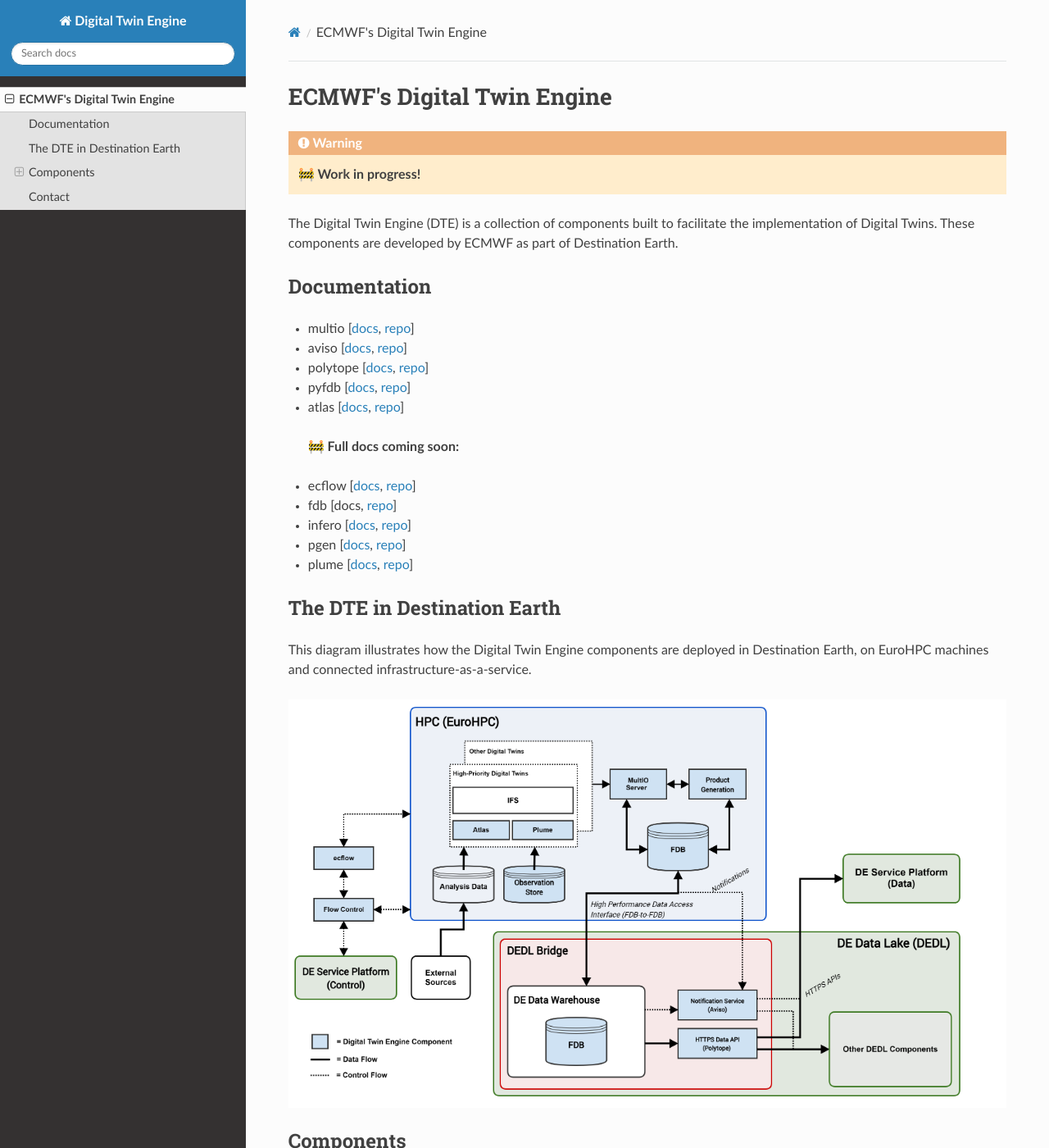
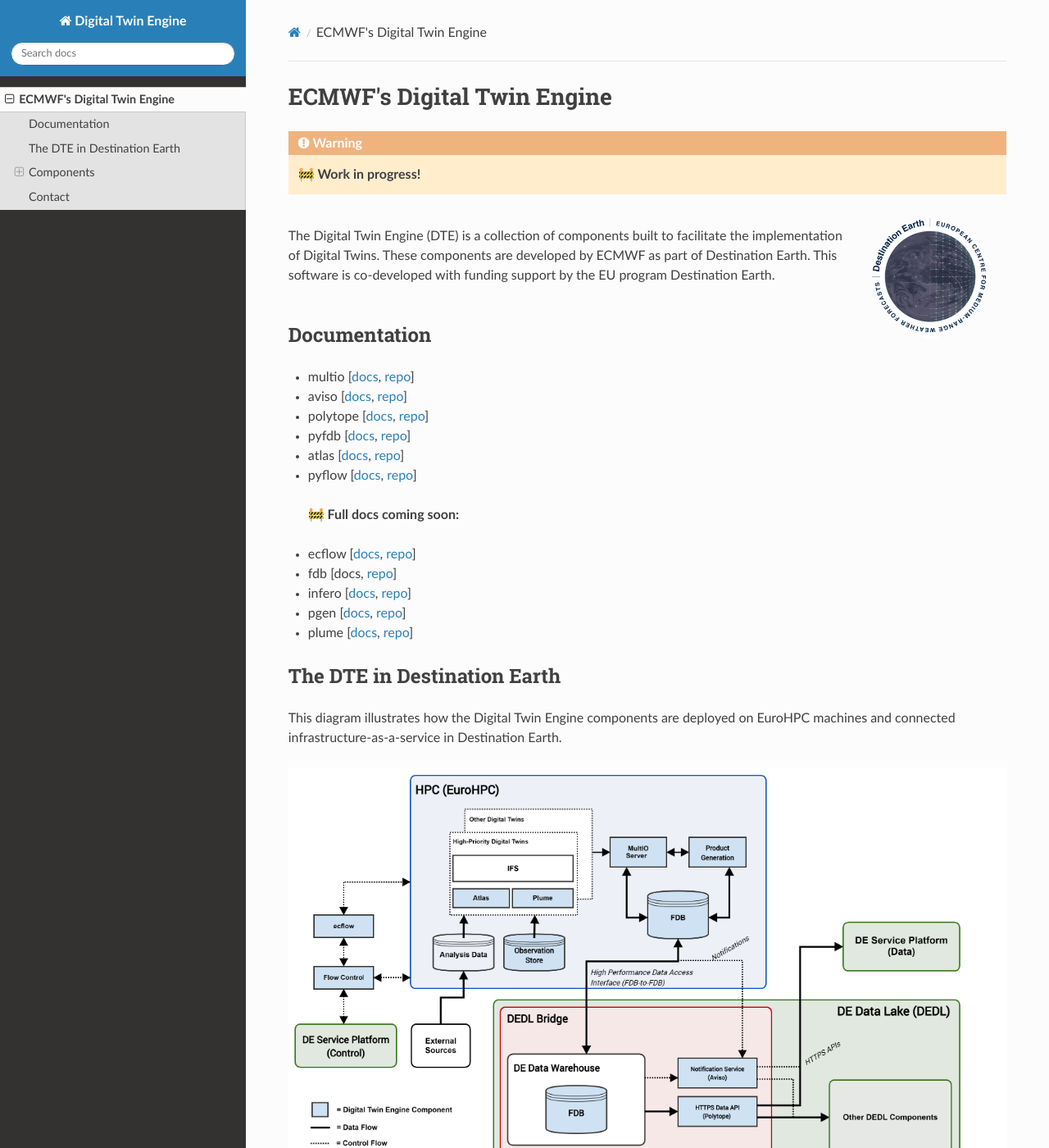
Before and after one commit to ecmwf-projects/digital-twin-engine, an MkDocs documentation site: the page built from docs/index.md, in a window 1280 px wide and 1400 px high. Shown: the whole window at 82% size. Built offline with MkDocs 1.6.1, drawn with Linux system fonts in a browser that asks for light colours; nearby versions of some CDN libraries; some of the changed text lies outside the part shown.

Commit message:
Add logo and funding note

```diff
--- a/docs/index.md
+++ b/docs/index.md
@@ -3,7 +3,21 @@
 !!! Warning
     **🚧 Work in progress!**
 
-The Digital Twin Engine (DTE) is a collection of components built to facilitate the implementation of Digital Twins. These components are developed by ECMWF as part of Destination Earth.
+<!-- The Digital Twin Engine (DTE) is a collection of components built to facilitate the implementation of Digital Twins. These components are developed by ECMWF as part of Destination Earth. -->
+
+<!-- <div>
+<p style="float: left; margin: 0 20px 0 0;"><img src="destination-earth-logo.png" alt="Destination Earth Logo" width="100"/></p><p style="padding: 40px 0 20px 0;"><i>This software is co-developed with funding support by the EU program Destination Earth.</i></p>
+</div> -->
+
+<div>
+<p style="float: right; margin: 0 20px 0 20px;">
+    <img src="destination-earth-logo.png" alt="Destination Earth Logo" width="150"/>
+</p>
+<p style="padding: 15px 0 20px 0;">
+The Digital Twin Engine (DTE) is a collection of components built to facilitate the implementation of Digital Twins. These components are developed by ECMWF as part of Destination Earth. This software is co-developed with funding support by the EU program Destination Earth.
+</p>
+</div>
+
 
 ## Documentation
 
@@ -12,6 +26,7 @@
 * polytope [[docs](https://polytope.readthedocs.io/en/latest), [repo](https://github.com/ecmwf-projects/polytope-client)]
 * pyfdb [[docs](https://pyfdb.readthedocs.io/en/latest), [repo](https://github.com/ecmwf/pyfdb)]
 * atlas [[docs](https://sites.ecmwf.int/docs/atlas), [repo](https://github.com/ecmwf/atlas)]
+* pyflow [[docs](https://ecmwf-pyflow.readthedocs.io/en/latest/), [repo](https://github.com/ecmwf/pyflow)]
 
 > **🚧 Full docs coming soon:**
 
@@ -23,7 +38,7 @@
 
 ## The DTE in Destination Earth
 
-This diagram illustrates how the Digital Twin Engine components are deployed in Destination Earth, on EuroHPC machines and connected infrastructure-as-a-service.
+This diagram illustrates how the Digital Twin Engine components are deployed on EuroHPC machines and connected infrastructure-as-a-service in Destination Earth.
 
 ![DTE diagram](diagram.png)
 
@@ -53,6 +68,10 @@
 
 **atlas** is an open source library providing grids, mesh generation, and parallel data structures targetting numerical weather prediction or climate model developments.
 
+### pyflow [[docs](https://ecmwf-pyflow.readthedocs.io/en/latest/), [repo](https://github.com/ecmwf/pyflow)]
+
+**pyflow** is a high level Python interface to **ecflow** allowing the creation of suites in an efficient and “pythonic” way. **pyflow** acts both as a compiler and a library for **ecflow** definition files which generate suites.
+
 ### ecflow [[docs](https://ecflow.readthedocs.io/en/latest/index.html), [repo](https://github.com/ecmwf/ecflow)]
 
 **ecflow** is a client/server workflow package that enables users to run a large number of programs (with dependencies on each other and on time) in a controlled environment. It provides tolerance for hardware and software failures, combined with restart capabilities. It can used to orchestrate Digital Twins, as well as their data handling and post-processing tasks, across a range of platforms.
--- a/mkdocs.yml
+++ b/mkdocs.yml
@@ -1,6 +1,7 @@
 site_name: Digital Twin Engine
 theme:
     name: readthedocs
+    # logo: destination-earth-logo.png
 markdown_extensions:
     - admonition
 extra_css:
```
Also changed, not shown: docs/destination-earth-logo.png (added), 1 other file.
